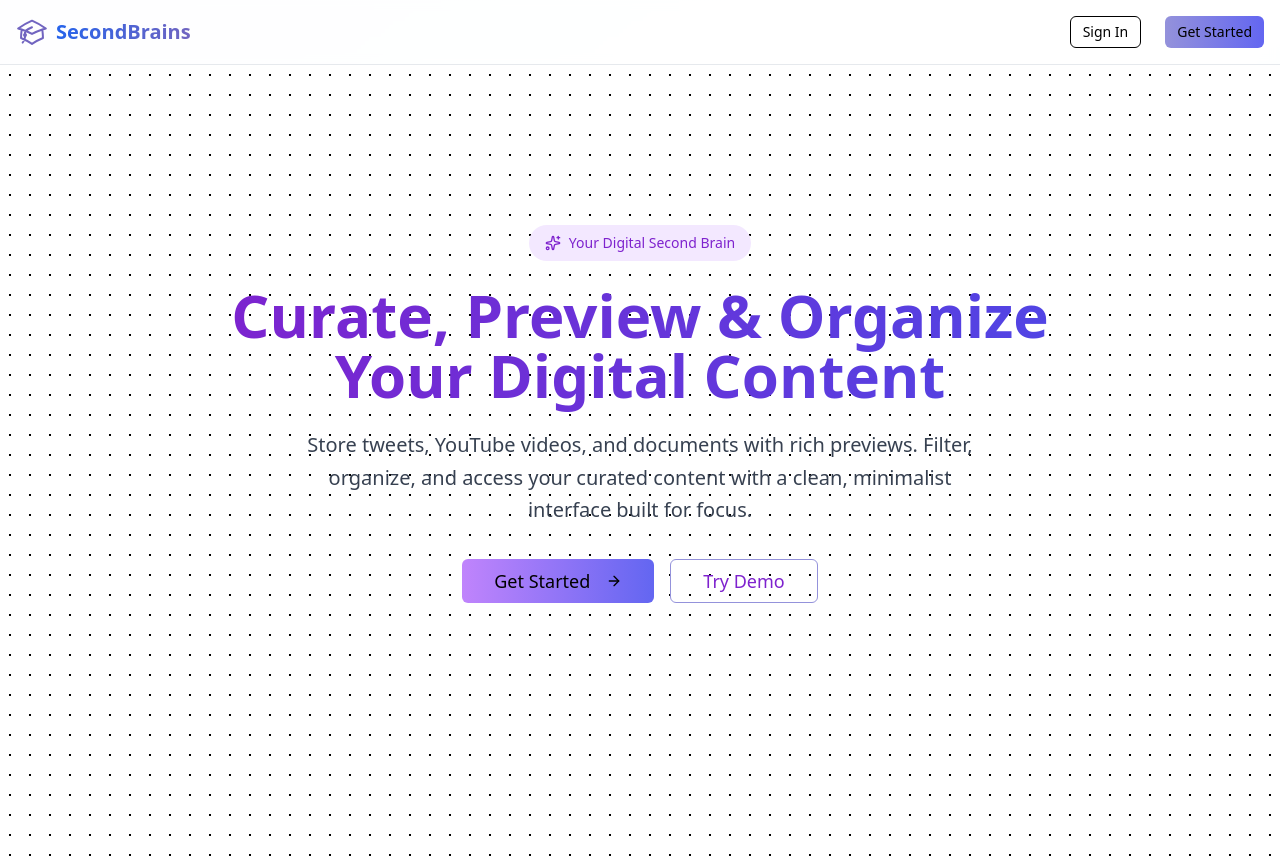
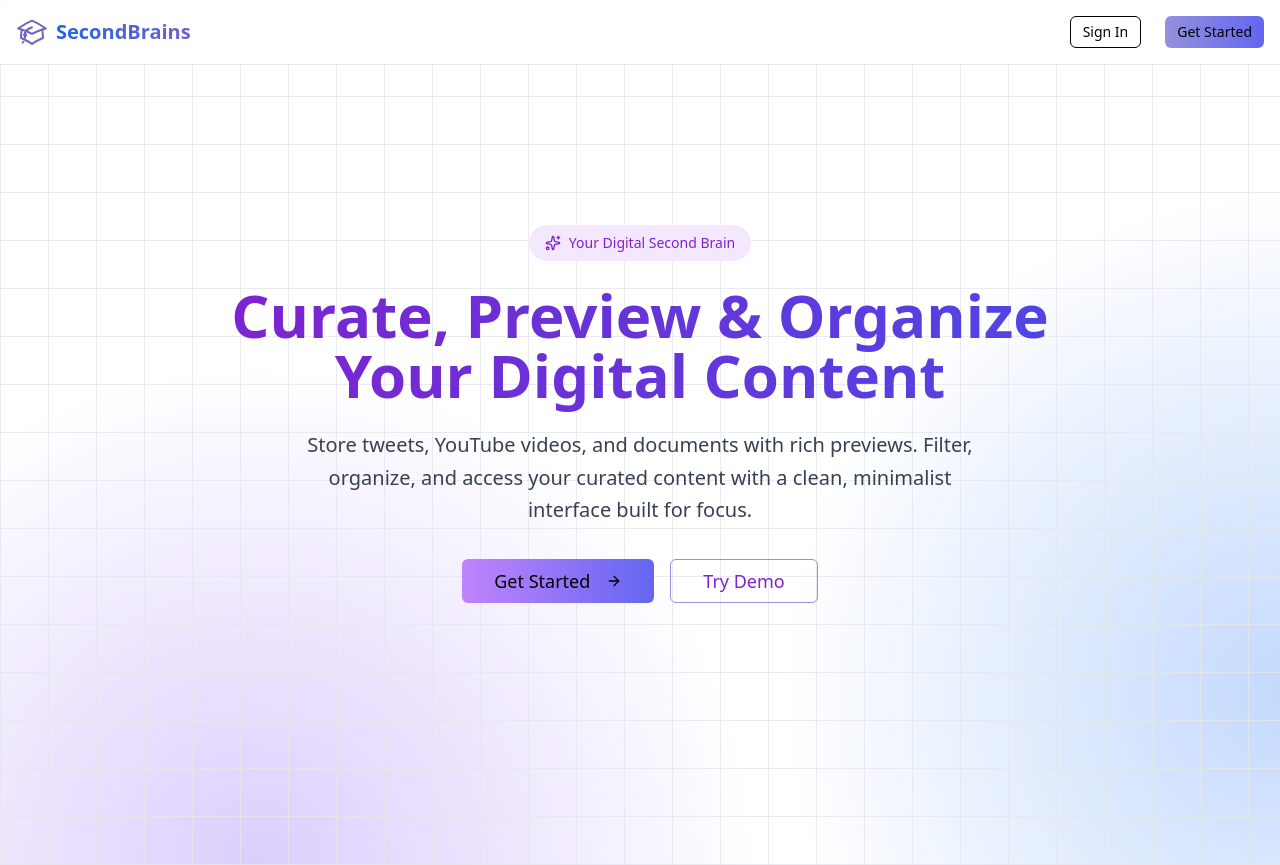
Before and after one commit to rishav76dev/brains, a React (Vite) app in the folder frontend/: page / in a window 1280 px wide. Built offline with nearby package versions, Linux system fonts and the light colour scheme; no server answers.

Commit message:
fix mongo_uri for docker

```diff
--- a/frontend/src/index.css
+++ b/frontend/src/index.css
@@ -1,8 +1,47 @@
 @tailwind base;
 @tailwind components;
 @tailwind utilities;
-.dotted-bg{
-    background-color: white;
-    background-image: radial-gradient(black 1px,transparent 1px);
-    background-size:20px 20px ;
+
+/* index.css */
+/* .app-background {
+  min-height: 100vh;
+  width: 100%;
+  background-color: white;
+  position: relative;
+  background-image:
+    linear-gradient(to right, rgba(229, 231, 235, 0.8) 1px, transparent 1px),
+    linear-gradient(to bottom, rgba(229, 231, 235, 0.8) 1px, transparent 1px),
+    radial-gradient(circle 500px at 0% 20%, rgba(139, 92, 246, 0.3), transparent),
+    radial-gradient(circle 500px at 100% 0%, rgba(59, 130, 246, 0.3), transparent);
+  background-size: 48px 48px, 48px 48px, 100% 100%, 100% 100%;
+} */
+
+
+
+/* index.css
+.app-background {
+  min-height: 100vh;
+  width: 100%;
+  position: relative;
+  background: white;
+  background-image:
+    linear-gradient(to right, rgba(71, 85, 105, 0.3) 1px, transparent 1px),
+    linear-gradient(to bottom, rgba(71, 85, 105, 0.3) 1px, transparent 1px),
+    radial-gradient(circle at 50% 50%, rgba(139, 92, 246, 0.25) 0%, rgba(139, 92, 246, 0.1) 40%, transparent 80%);
+  background-size: 32px 32px, 32px 32px, 100% 100%;
+} */
+
+
+/* index.css */
+.app-background {
+  min-height: 100vh;
+  width: 100%;
+  position: relative;
+  background-color: white;
+  background-image:
+    linear-gradient(to right, rgba(229, 231, 235, 0.8) 1px, transparent 1px),
+    linear-gradient(to bottom, rgba(229, 231, 235, 0.8) 1px, transparent 1px),
+    radial-gradient(circle 500px at 20% 100%, rgba(139, 92, 246, 0.3), transparent),
+    radial-gradient(circle 500px at 100% 80%, rgba(59, 130, 246, 0.3), transparent);
+  background-size: 48px 48px, 48px 48px, 100% 100%, 100% 100%;
 }
--- a/frontend/src/pages/Landing.tsx
+++ b/frontend/src/pages/Landing.tsx
@@ -1,17 +1,15 @@
-
 import Hero from "../components/landing/Hero";
 import Header from "../components/landing/Header";
 // import Footer from "../components/landing/Footer";
 
 export default function LandingPage() {
   return (
-<><div className="min-h-screen bg-gradient-to-br from-slate-50 via-white to-blue-200">
-
-      <Header />
-      <Hero />
+    <div className="app-background">
+      <div className="relative z-10">
+        <Header />
+        <Hero />
+        {/* <Footer /> */}
       </div>
-      {/* <Footer /> */}
-
-    </>
+    </div>
   );
 }
```
Also changed, not shown: 1 other file (tests, documents, lock files or other folders).
